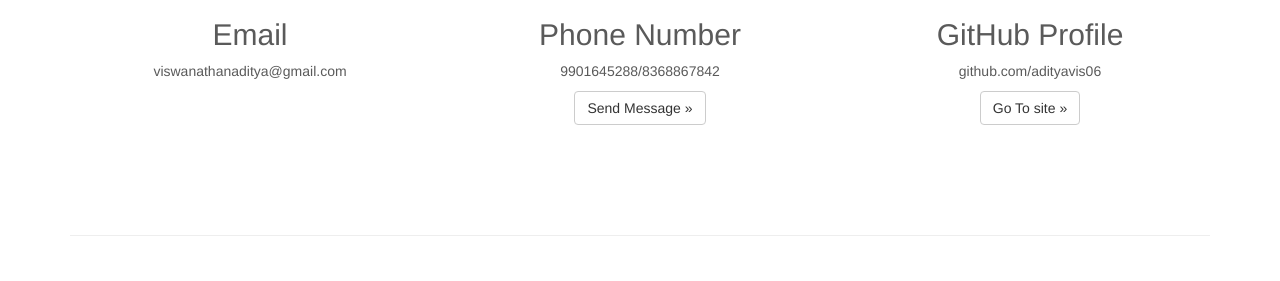
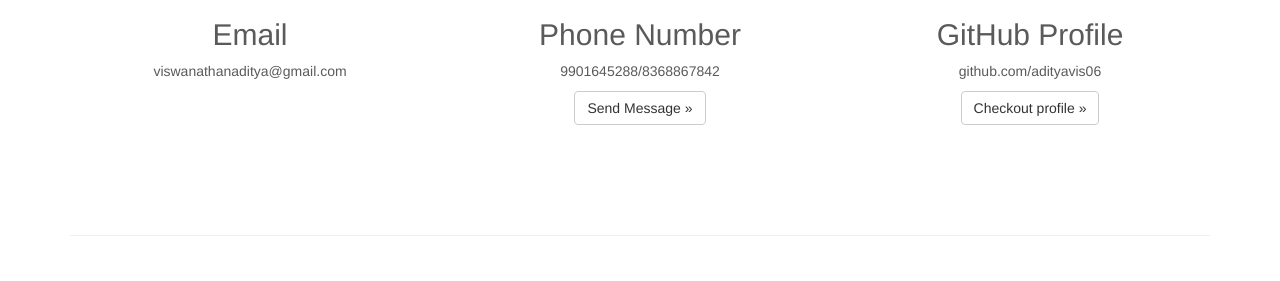
Before and after one commit to adityavis06/adityavis06.github.io, a Jekyll site: the page contact/index.html, which Jekyll copies as it is, in a window 1280 px wide. Shown: the part 262-543 px from the top of the page. Built offline with Jekyll 4.4.1, drawn with Linux system fonts in a browser that asks for light colours; nearby versions of some CDN libraries; library files that are not in the unit come from our copies.

Commit message:
Update index.html

```diff
--- a/contact/index.html
+++ b/contact/index.html
@@ -101,7 +101,7 @@
           <img class="img-circle" src="https://openclipart.org/image/2400px/svg_to_png/216095/WWW-Icon-White-on-Black.png" alt="Website" width="160" height="160">
           <h2>GitHub Profile</h2>
           <p>github.com/adityavis06</p>
-          <p><a class="btn btn-default" href="https://github.com/adityavis06" role="button">Go To site &raquo;</a></p>
+          <p><a class="btn btn-default" href="https://github.com/adityavis06" role="button">Checkout profile &raquo;</a></p>
         </div><!-- /.col-lg-4 -->
       </div><!-- /.row -->
 <hr class="featurette-divider">
```
